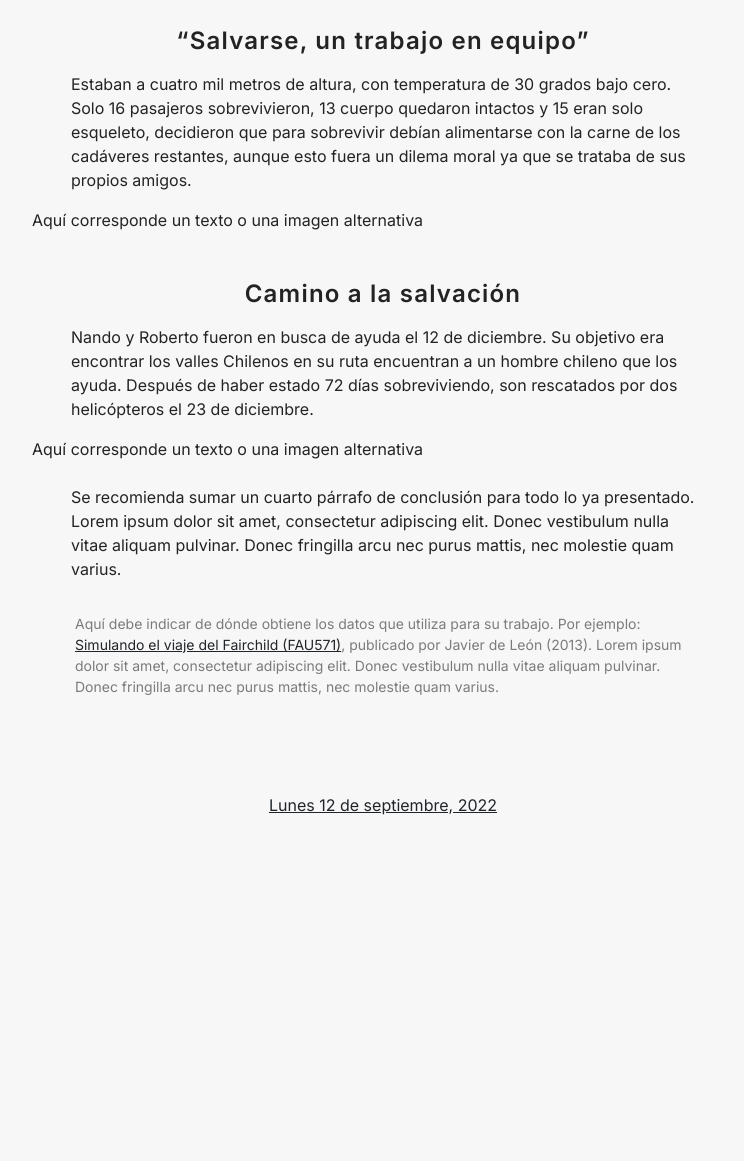
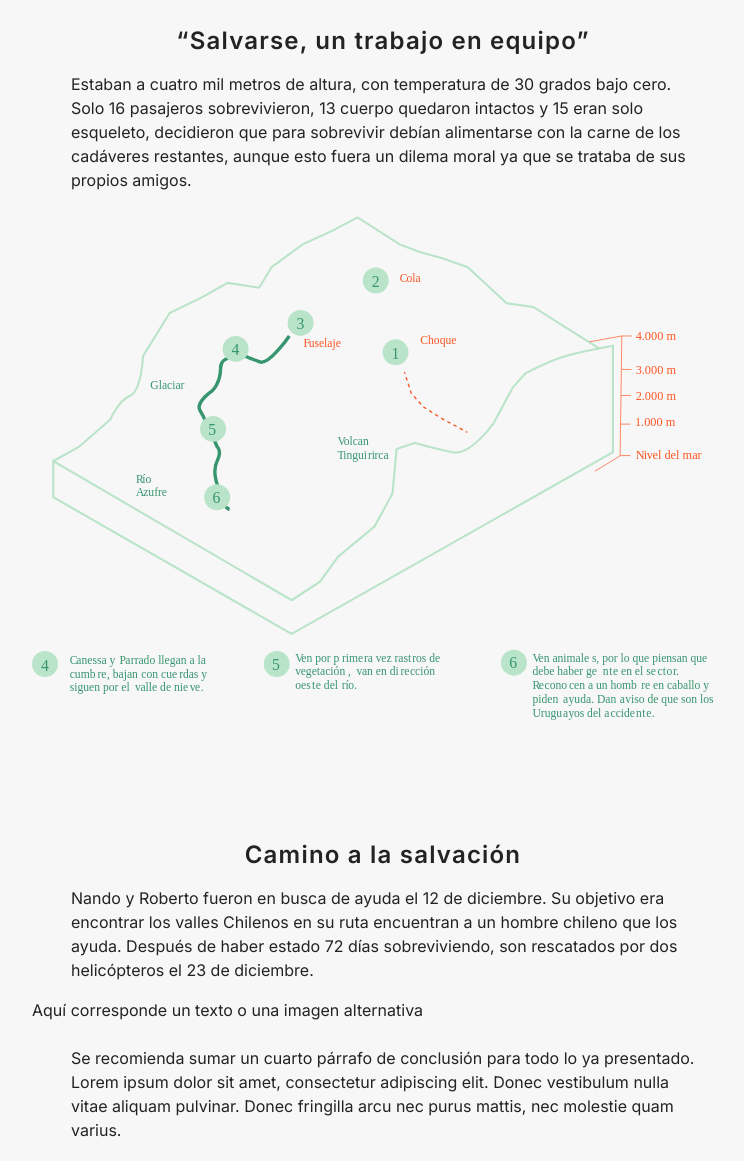
Before and after one commit to valenunez6/evaluacion-1, a plain HTML site: page index.html in a window 1280 px wide. Shown: the part 1584-2745 px from the top of the page, without its empty margins (257-1001 px from the left). Before the commit the page ends 2433 px from the top, so only its background shows below. Drawn offline with nearby package versions, Linux system fonts and the light colour scheme.

Commit message:
Update index.html

```diff
--- a/index.html
+++ b/index.html
@@ -81,7 +81,7 @@ Solo 16 pasajeros sobrevivieron, 13 cuerpo quedaron intactos y 15 eran solo esqu
                         </p>
                     </div>
                     <div class="col-md-11 col-lg-10 col-xl-9 col-xxl-8 mx-auto">
-                        <object type="image/svg+xml" data="img/graficomixto.svg" class="w-100 my-2">
+                        <object type="image/svg+xml" data="img/grafico2.svg" class="w-100 my-2">
                             Aquí corresponde un texto o una imagen alternativa
                         </object>
                     </div>
```
